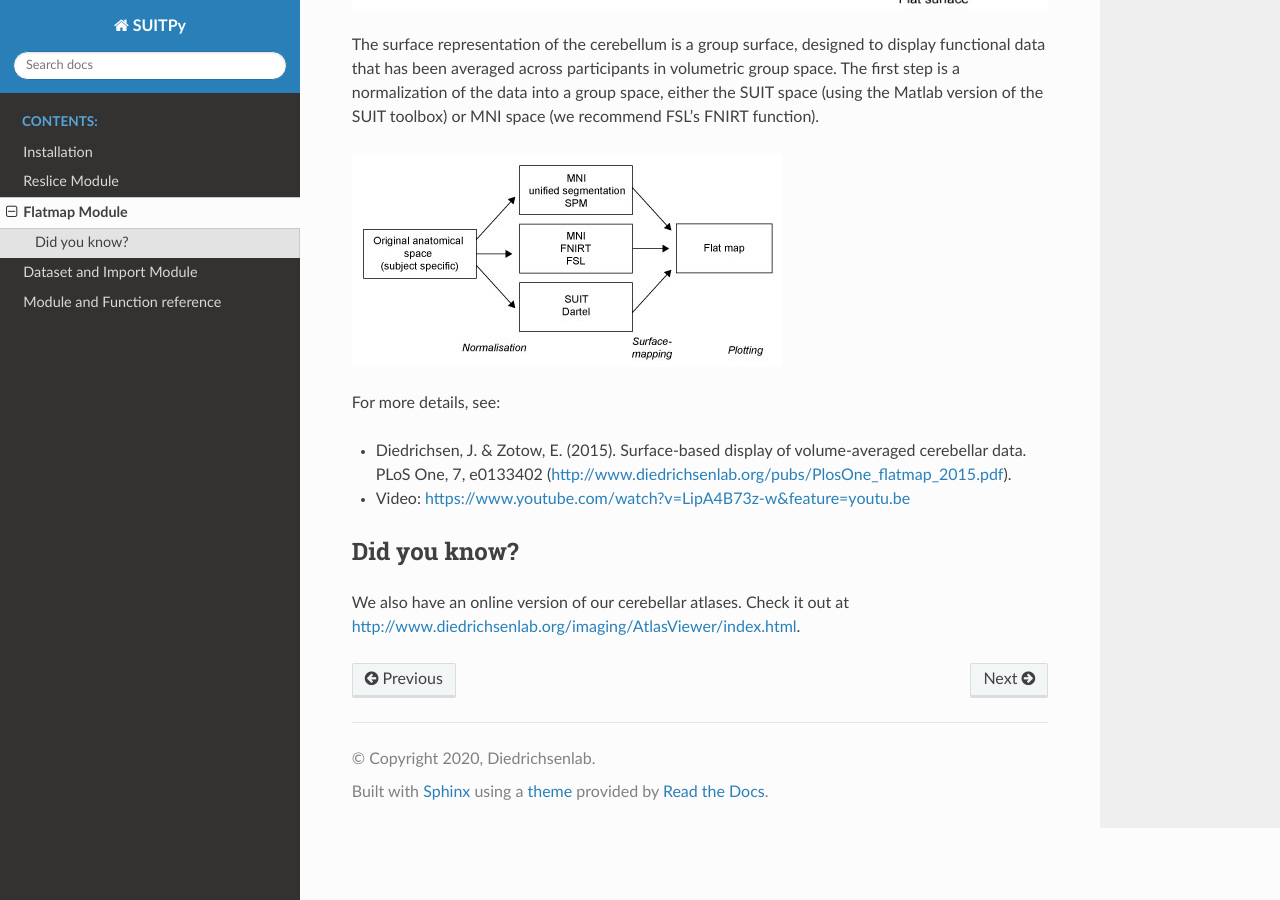
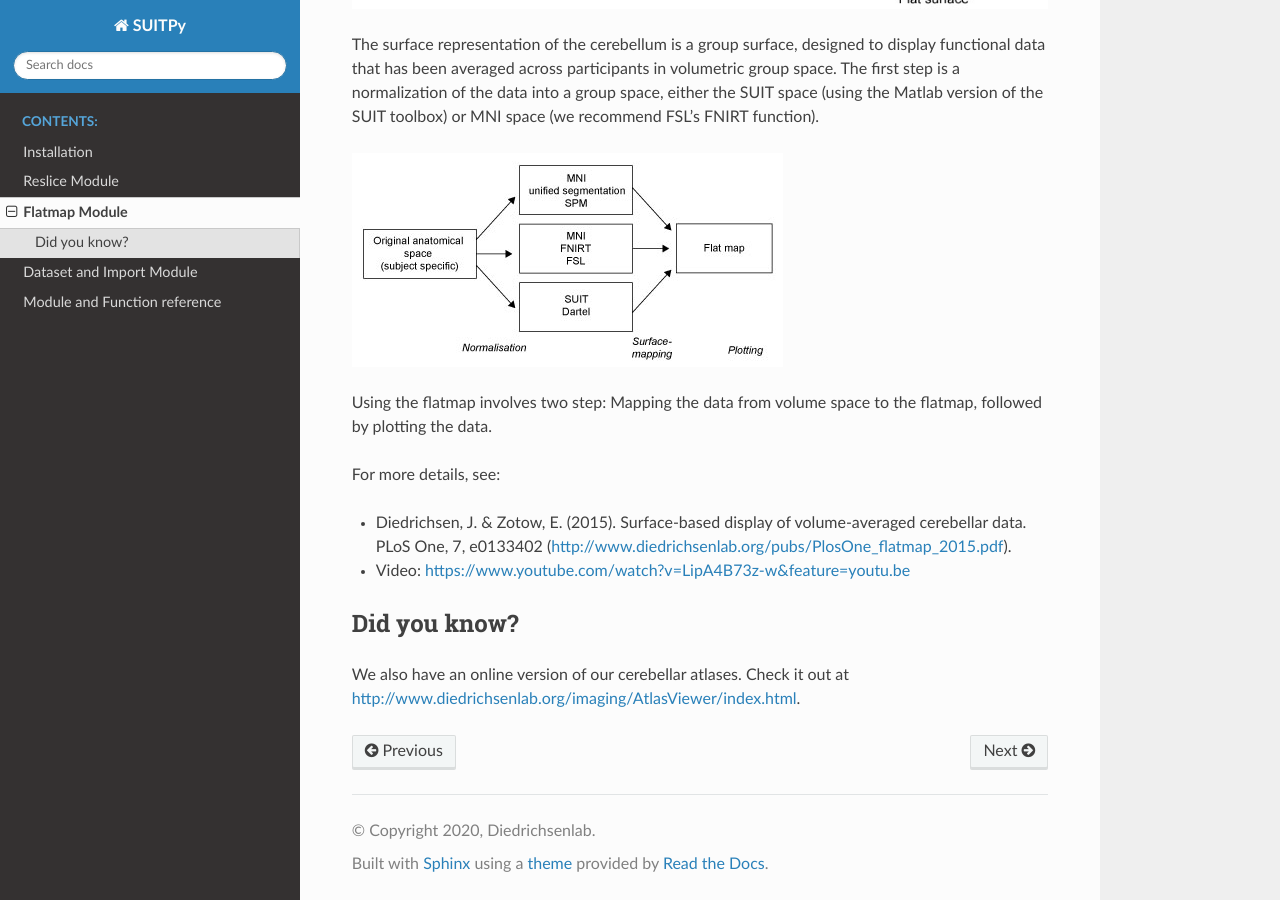
Before and after one commit to DiedrichsenLab/SUITPy, a Sphinx documentation site: the page built from docs/source/flatmap.rst, in a window 1280 px wide and 900 px high, scrolled down 645 px. Built offline with Sphinx 7.4.7 and the Read the Docs theme 2.0.0, drawn with Linux system fonts in a browser that asks for light colours; pages that are not in the unit, such as notebooks, are missing from menus.

Commit message:
Documentation change

```diff
--- a/docs/source/flatmap.rst
+++ b/docs/source/flatmap.rst
@@ -8,6 +8,9 @@ The flatmap module of the SUIT toolbox contains a flat representation of the hum
 The surface representation of the cerebellum is a group surface, designed to display functional data that has been averaged across participants in volumetric group space. The first step is a normalization of the data into a group space, either the SUIT space (using the Matlab version of the SUIT toolbox) or MNI space (we recommend FSL's FNIRT function).
 
 .. image:: suit_flat_2.jpg
+
+Using the flatmap involves two step: Mapping the data from volume space to the flatmap, followed by plotting the data.
+
 
 .. toctree::
    :maxdepth: 2
```
